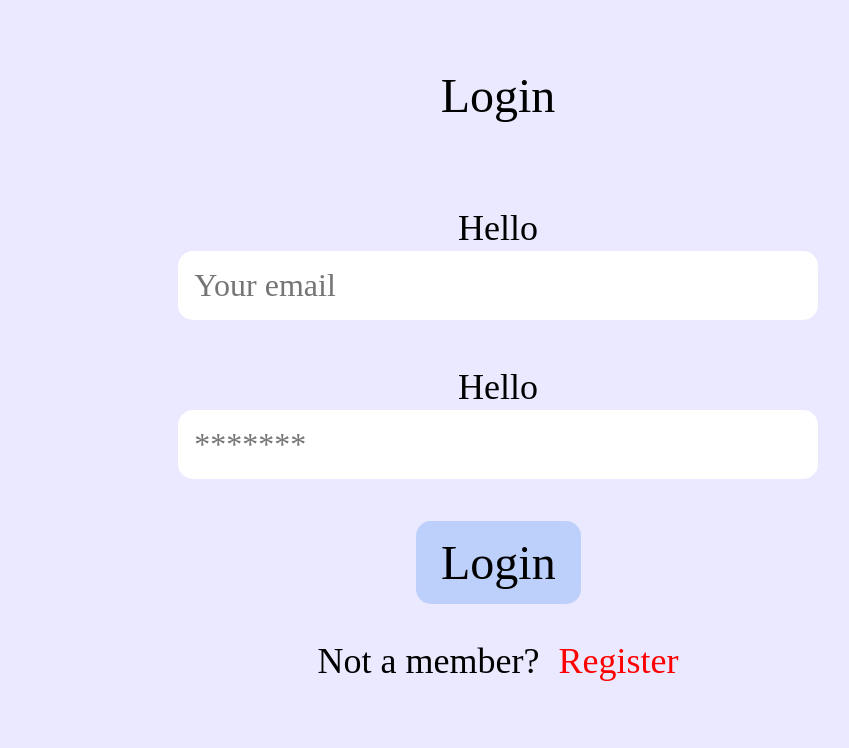
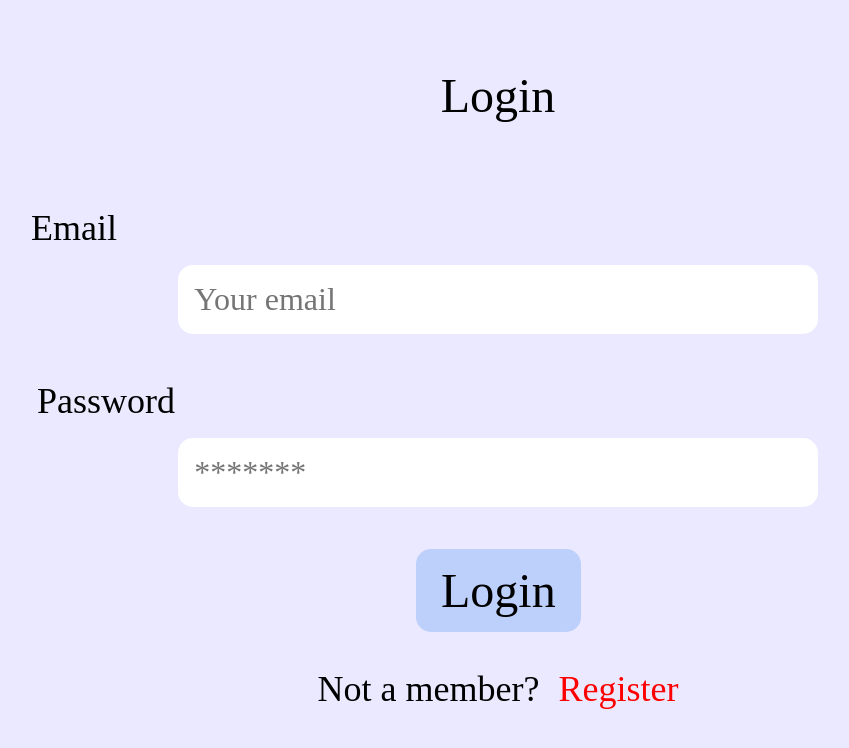
Before and after one commit to bogdan9876/Pulse-Tracker, a React (Create React App) app: page /login in a window 1280 px wide. Shown: the top 748 px of the page, without its empty margins (142-991 px from the left). Built offline with nearby package versions, Linux system fonts and the light colour scheme; a web font is replaced by a local one.

Commit message:
next commit

```diff
--- a/src/components/Login/login.css
+++ b/src/components/Login/login.css
@@ -62,5 +62,13 @@ p.login-text span:hover {
 .text {
     text-align: right;
     font-size: 36px;
-    margin-bottom: 2px;
+    margin-bottom: 1rem;
+    margin-right: 53rem;
 }
+
+.text1 {
+    text-align: right;
+    font-size: 36px;
+    margin-bottom: 1rem;
+    margin-right: 49rem;
+}
--- a/src/components/Login/login.js
+++ b/src/components/Login/login.js
@@ -39,10 +39,10 @@ const Login = () => {
         onSubmit={handleLogin}
       >
         <Form className="input-container">
-          <p className='text'>Hello</p>
+          <p className='text'>Email</p>
           <Field className="login-input" type="text" name="email" placeholder="Your email" />
           <ErrorMessage name="email" component={ErrorValid} />
-          <p className='text'>Hello</p>
+          <p className='text1'>Password</p>
           <Field className="login-input" type="password" name="password" placeholder="*******" />
           <ErrorMessage name="password" component={ErrorValid} />
           <button className="login-button" type="submit">Login</button>
```
